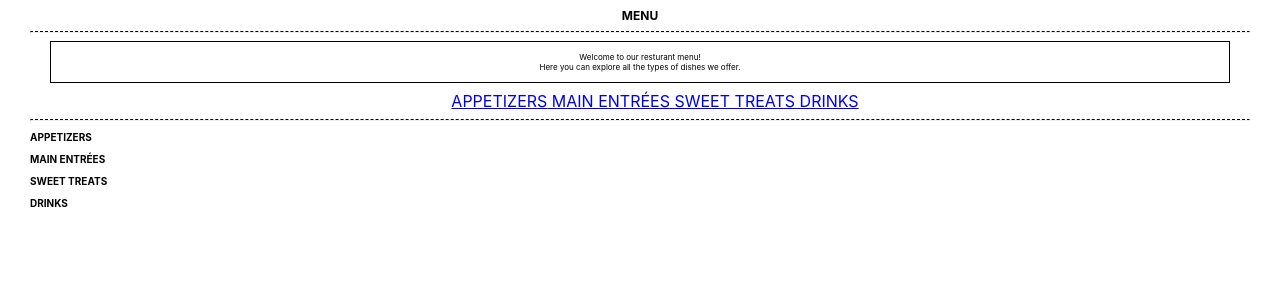
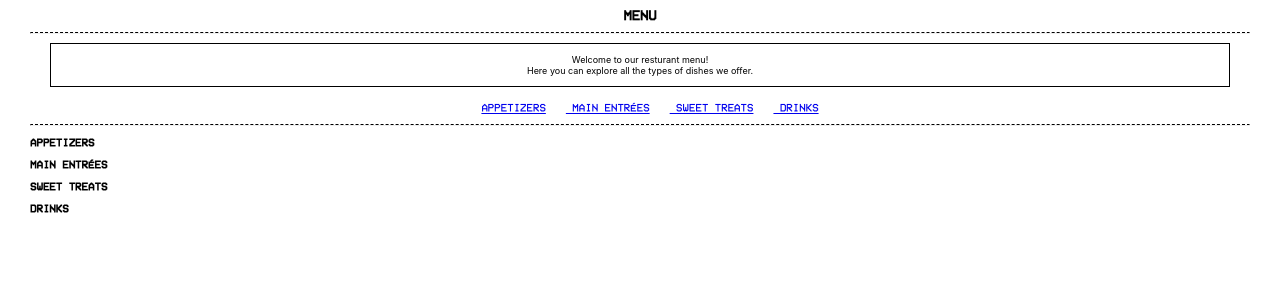
Before and after one commit to mayela101/Web-Dev-2025, a React (Create React App) app in the folder bytes/: page / in a window 1280 px wide. Shown: the top 300 px of the page. Built offline with nearby package versions, Linux system fonts and the light colour scheme.

Commit message:
Added custom font

```diff
--- a/bytes/src/Menu.css
+++ b/bytes/src/Menu.css
@@ -1,5 +1,11 @@
+@font-face {
+    font-family: PixelFont;
+    src: url(./fonts/VCR_OSD_MONO_1.001.ttf);
+}
+
 .title {
-    font-size: 12px;
+    font-size: 14px;
+    font-family: PixelFont;
 }
 
 .divider {
@@ -9,20 +15,23 @@
 }
 
 .intro-text {
-    font-size: 8px;
+    font-size: 9px;
     border: 1px solid black;
     padding: 10px;
     margin-left: 50px;
     margin-right: 50px;
 }
 
-.appetizer-anchor {
+a {
+    font-size: 11px;
     text-align: left;
-    margin-left: 30px;
+    margin-left: 20px;
+    font-family: PixelFont;
 }
 
 .section-header {
-    font-size: 10px;
+    font-size: 11px;
     text-align: left;
     margin-left: 30px;
+    font-family: PixelFont;
 }
--- a/bytes/src/Menu.js
+++ b/bytes/src/Menu.js
@@ -12,10 +12,10 @@ function Menu() {
 
             <p className = "intro-text"> Welcome to our resturant menu! <br></br> Here you can explore all the types of dishes we offer.</p>
 
-            <a href = "appetizers" className = "appetizer-anchor"> APPETIZERS</a>
-            <a href = "main entrées" className = "main-entrées-anchor"> MAIN ENTRÉES</a>
-            <a href = "sweet treats" className = "sweet-treats-anchor"> SWEET TREATS</a>
-            <a href = "drinks" className = "drinks-anchor"> DRINKS</a>
+            <a href = "appetizers"> APPETIZERS</a>
+            <a href = "main entrées"> MAIN ENTRÉES</a>
+            <a href = "sweet treats"> SWEET TREATS</a>
+            <a href = "drinks"> DRINKS</a>
 
             <hr className = "divider"/>
 
```
Also changed, not shown: bytes/src/fonts/VCR_OSD_MONO_1.001.ttf (added).
